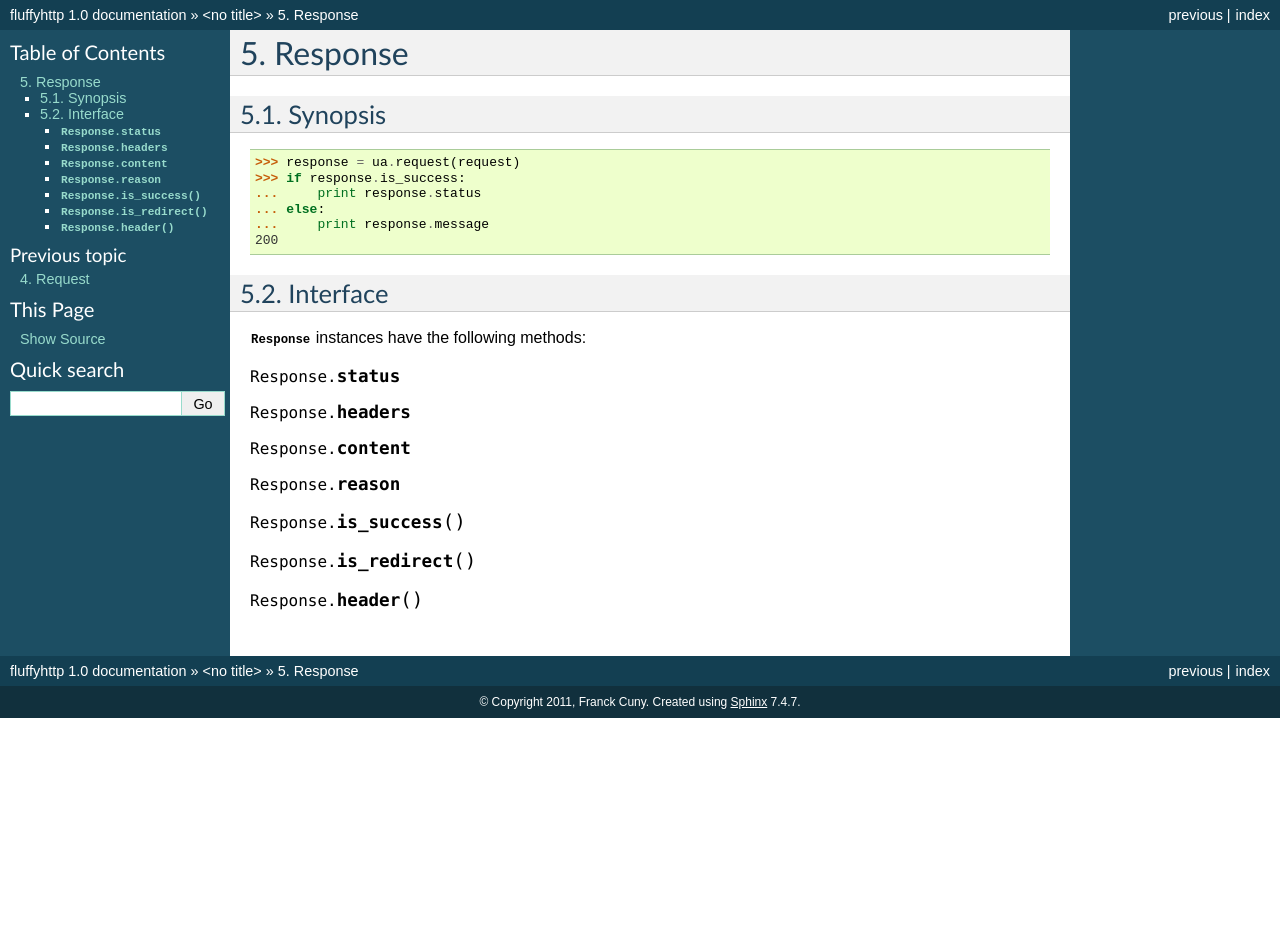
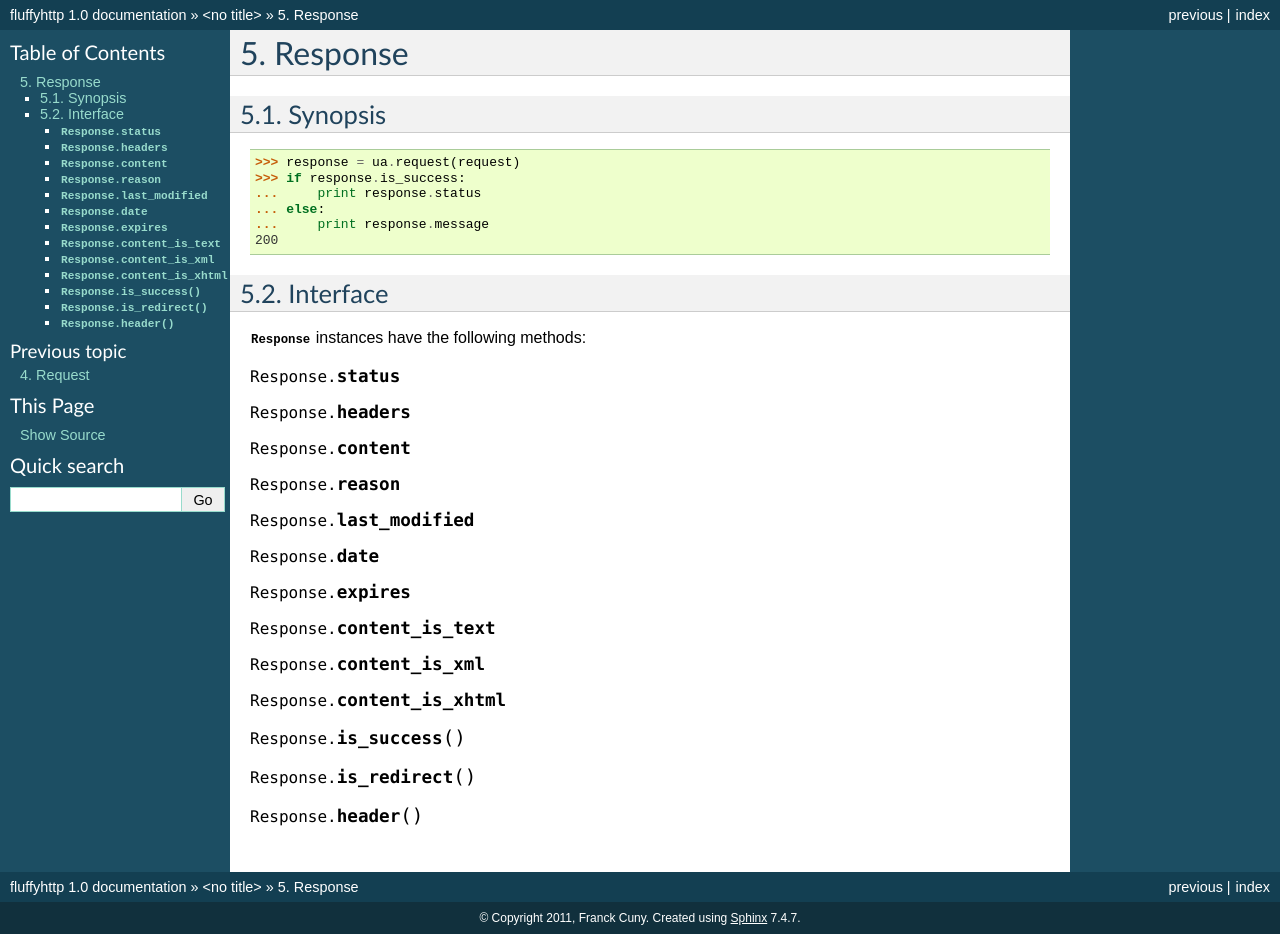
Before and after one commit to samv/fluffyhttp, a Sphinx documentation site: the page built from docs/response.rst, in a window 1280 px wide. Built offline with Sphinx 7.4.7, drawn with Linux system fonts in a browser that asks for light colours; before the commit the page ends 900 px from its top, so only the background shows below that.

Commit message:
add helpers to doc

```diff
--- a/docs/response.rst
+++ b/docs/response.rst
@@ -28,6 +28,18 @@ Interface
 
 .. attribute:: Response.reason
 
+.. attribute:: Response.last_modified
+
+.. attribute:: Response.date
+
+.. attribute:: Response.expires
+
+.. attribute:: Response.content_is_text
+
+.. attribute:: Response.content_is_xml
+
+.. attribute:: Response.content_is_xhtml
+
 .. method:: Response.is_success()
 
 .. method:: Response.is_redirect()
```
